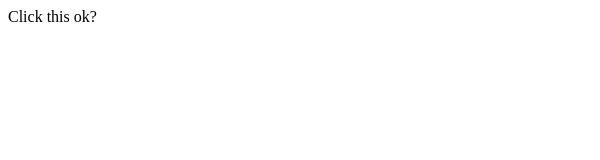
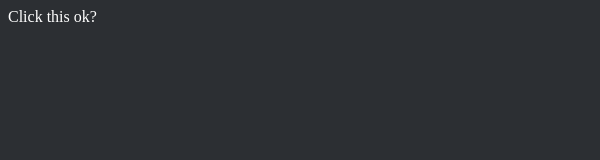
Before and after one commit to R2turnTrue/BinaryBag, an Electron app: page views/index.html in a window 600 px wide. Drawn offline with Linux system fonts and the light colour scheme.

Commit message:
CSS(Discord Style)

```diff
--- /dev/null
+++ b/views/css/login.css
@@ -0,0 +1,4 @@
+body {
+    background-color: #2C2F33;
+    color: #FFF;
+}
--- a/views/index.html
+++ b/views/index.html
@@ -4,6 +4,7 @@
 <head>
     <meta charset="UTF-8">
     <meta name="viewport" content="width=device-width, initial-scale=1.0">
+    <link href="/css/login.css" type="text/css" rel="stylesheet">
     <title>Document</title>
 </head>
 
```
